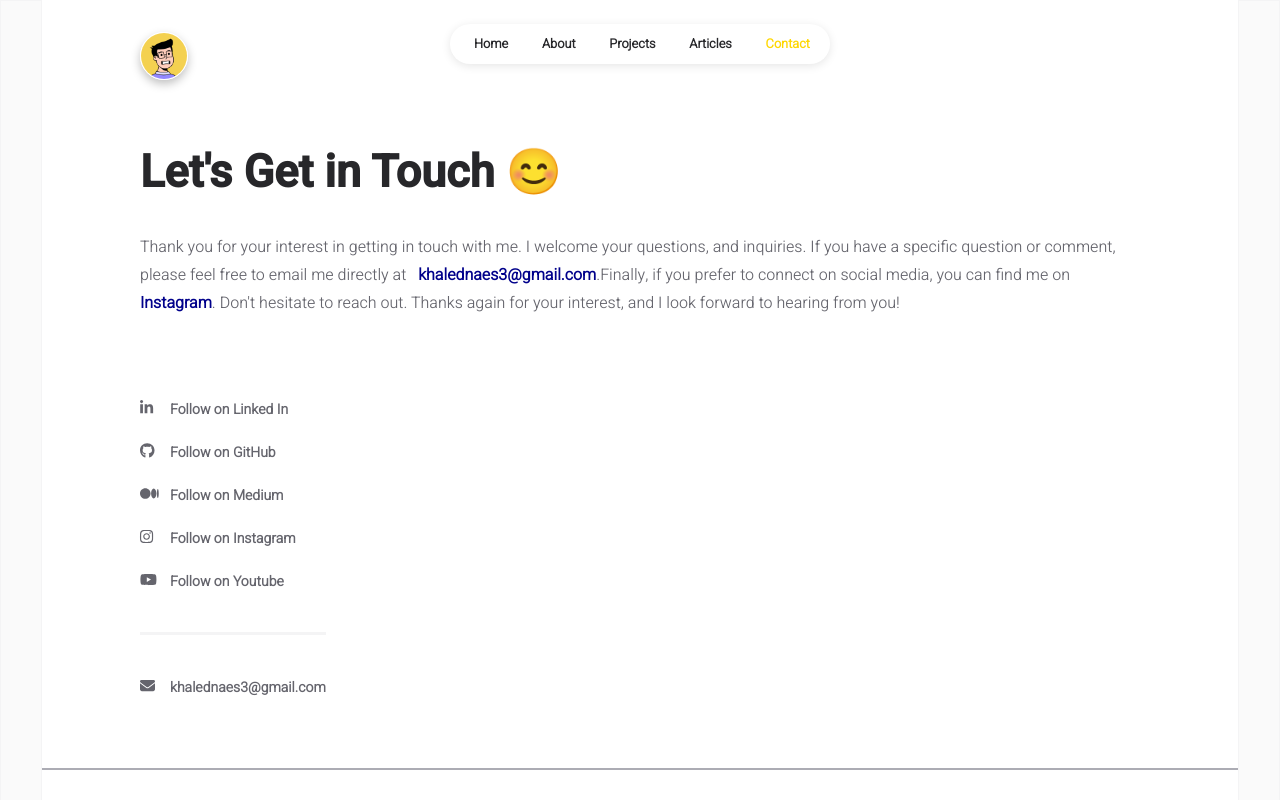
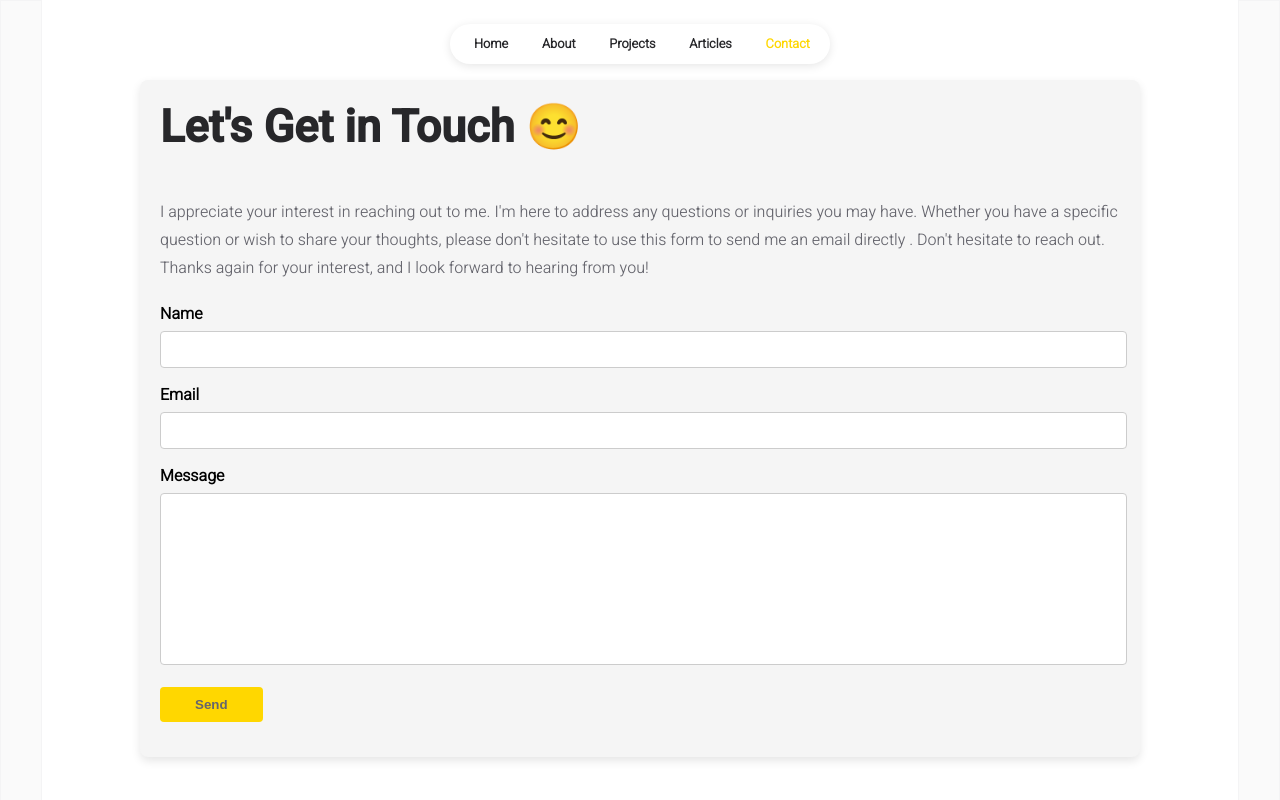
Before and after one commit to Khaled6120/My-Portfolio, a React (Create React App) app: page /contact in a window 1280 px wide. Shown: the top 800 px of the page. Built offline with nearby package versions, Linux system fonts and the light colour scheme.

Commit message:
Add sendEmail

```diff
--- a/package.json
+++ b/package.json
@@ -9,6 +9,7 @@
 	"license": "MIT",
 	"private": true,
 	"dependencies": {
+		"@emailjs/browser": "^3.11.0",
 		"@fortawesome/fontawesome-svg-core": "^6.4.0",
 		"@fortawesome/free-brands-svg-icons": "^6.4.0",
 		"@fortawesome/free-regular-svg-icons": "^6.4.0",
--- a/src/pages/contact.jsx
+++ b/src/pages/contact.jsx
@@ -1,77 +1,126 @@
-import React, { useEffect } from "react";
+import React, { useEffect, useRef, useState } from "react";
+import emailjs from "@emailjs/browser";
 
 import NavBar from "../components/common/navBar";
 import Footer from "../components/common/footer";
-import Logo from "../components/common/logo";
 import Socials from "../components/about/socials";
-
-import INFO from "../data/user";
 
 import "./styles/contact.css";
 
-const linkStyle = {
-	color: "darkblue",
-	textDecoration: "none",
-	fontWeight: "bold",
-};
+const Contact = () => {
+	const [loading, setLoading] = useState(false);
 
-const Contact = () => {
 	useEffect(() => {
 		window.scrollTo(0, 0);
 	}, []);
+
+	const form = useRef();
+
+	const sendEmail = (e) => {
+		e.preventDefault();
+
+		const nameInput = form.current.user_name;
+		const emailInput = form.current.user_email;
+		const messageInput = form.current.message;
+
+		if (nameInput.value.trim() === "") {
+			alert("Please enter your name.");
+			nameInput.focus();
+			return;
+		}
+
+		if (emailInput.value.trim() === "") {
+			alert("Please enter your email.");
+			emailInput.focus();
+			return;
+		}
+
+		if (messageInput.value.trim() === "") {
+			alert("Please enter your message.");
+			messageInput.focus();
+			return;
+		}
+		setLoading(true); // Set loading state to true when sending starts
+
+		emailjs
+			.sendForm(
+				"service_nfmg2zb",
+				"template_1t3ze9g",
+				form.current,
+				"GY_SKTqwJXBMnaTdV"
+			)
+			.then(
+				(result) => {
+					form.current.reset();
+					alert("Email sent successfully", result.text);
+				},
+				(error) => {
+					alert("An error occured, please try again!", error.text);
+				}
+			)
+			.finally(() => {
+				setLoading(false); // Set loading state to false when sending is done
+			});
+	};
 
 	return (
 		<React.Fragment>
 			<div className="page-content">
 				<NavBar active="contact" />
 				<div className="content-wrapper">
-					<div className="contact-logo-container">
-						<div className="contact-logo">
-							<Logo width={46} />
-						</div>
-					</div>
-
 					<div className="contact-container">
 						<div className="title contact-title">
 							Let's Get in Touch 😊
 						</div>
 
 						<div className="subtitle contact-subtitle">
-							Thank you for your interest in getting in touch with
-							me. I welcome your questions, and inquiries. If you
-							have a specific question or comment, please feel
-							free to email me directly at &nbsp;{" "}
-							<a
-								href={`mailto:${INFO.main.email}`}
-								style={linkStyle}
-							>
-								{INFO.main.email}
-							</a>
-							.Finally, if you prefer to connect on social media,
-							you can find me on{" "}
-							<a
-								href={INFO.socials.instagram}
-								target="_blank"
-								rel="noreferrer"
-								style={linkStyle}
-							>
-								Instagram
-							</a>
-							. Don't hesitate to reach out. Thanks again for your
+							I appreciate your interest in reaching out to me.
+							I'm here to address any questions or inquiries you
+							may have. Whether you have a specific question or
+							wish to share your thoughts, please don't hesitate
+							to use this form to send me an email directly .
+							Don't hesitate to reach out. Thanks again for your
 							interest, and I look forward to hearing from you!
 						</div>
+
+						<form ref={form} onSubmit={sendEmail}>
+							<div className="form-row">
+								<label htmlFor="user_name">Name</label>
+								<input
+									type="text"
+									id="user_name"
+									name="user_name"
+								/>
+							</div>
+							<div className="form-row">
+								<label htmlFor="user_email">Email</label>
+								<input
+									type="email"
+									id="user_email"
+									name="user_email"
+								/>
+							</div>
+							<div className="form-row">
+								<label htmlFor="message">Message</label>
+								<textarea
+									id="message"
+									name="message"
+									rows="10"
+								/>
+							</div>
+							<div className="form-row">
+								<button type="submit" disabled={loading}>
+									{loading ? "Sending..." : "Send"}
+								</button>
+							</div>
+						</form>
 					</div>
 
-					<div className="socials-container">
-						<div className="contact-socials">
-							<Socials />
-						</div>
-					</div>
-
-					<div className="page-footer">
-						<Footer />
+					<div className="contact-socials">
+						<Socials />
 					</div>
 				</div>
+				<Footer />
 			</div>
 		</React.Fragment>
 	);
--- a/src/pages/styles/contact.css
+++ b/src/pages/styles/contact.css
@@ -24,7 +24,6 @@
 	margin-top: 120px;
 }
 
-
 .socials-container {
 	display: flex;
 	flex-direction: column;
@@ -36,3 +35,61 @@
 	justify-content: flex-start;
 	align-items: center;
 }
+.contact-container {
+	margin-top: 80px; /* Adjust the margin as needed */
+	margin-bottom: 80px; /* Adjust the margin as needed */
+	padding: 20px;
+	background-color: #f5f5f5; /* Add a background color */
+	border-radius: 8px;
+	box-shadow: 0px 4px 10px rgba(0, 0, 0, 0.1);
+}
+
+.contact-title {
+	font-size: 24px;
+	font-weight: bold;
+	margin-bottom: 10px;
+}
+
+.contact-subtitle {
+	margin-bottom: 20px;
+}
+
+.form-row {
+	margin-bottom: 15px;
+	margin-right: 15px;
+}
+
+label {
+	display: block;
+	font-weight: bold;
+	margin-bottom: 5px;
+}
+input,
+textarea {
+	width: 100%;
+	padding: 10px;
+	border: 1px solid #ccc;
+	border-radius: 4px;
+}
+textarea {
+	resize: none;
+}
+
+input:focus,
+textarea:focus {
+	outline: none;
+	border-color: #ccc; /* Change to the desired border color */
+}
+
+button {
+	background-color: var(--link-color);
+	color: var(--secondary-color);
+	padding: 10px 35px;
+	border: none;
+	border-radius: 4px;
+	cursor: pointer;
+	font-weight: bolder;
+}
+button:hover {
+	opacity: 70%;
+}
```
Also changed, not shown: 1 other file (tests, documents, lock files or other folders).
